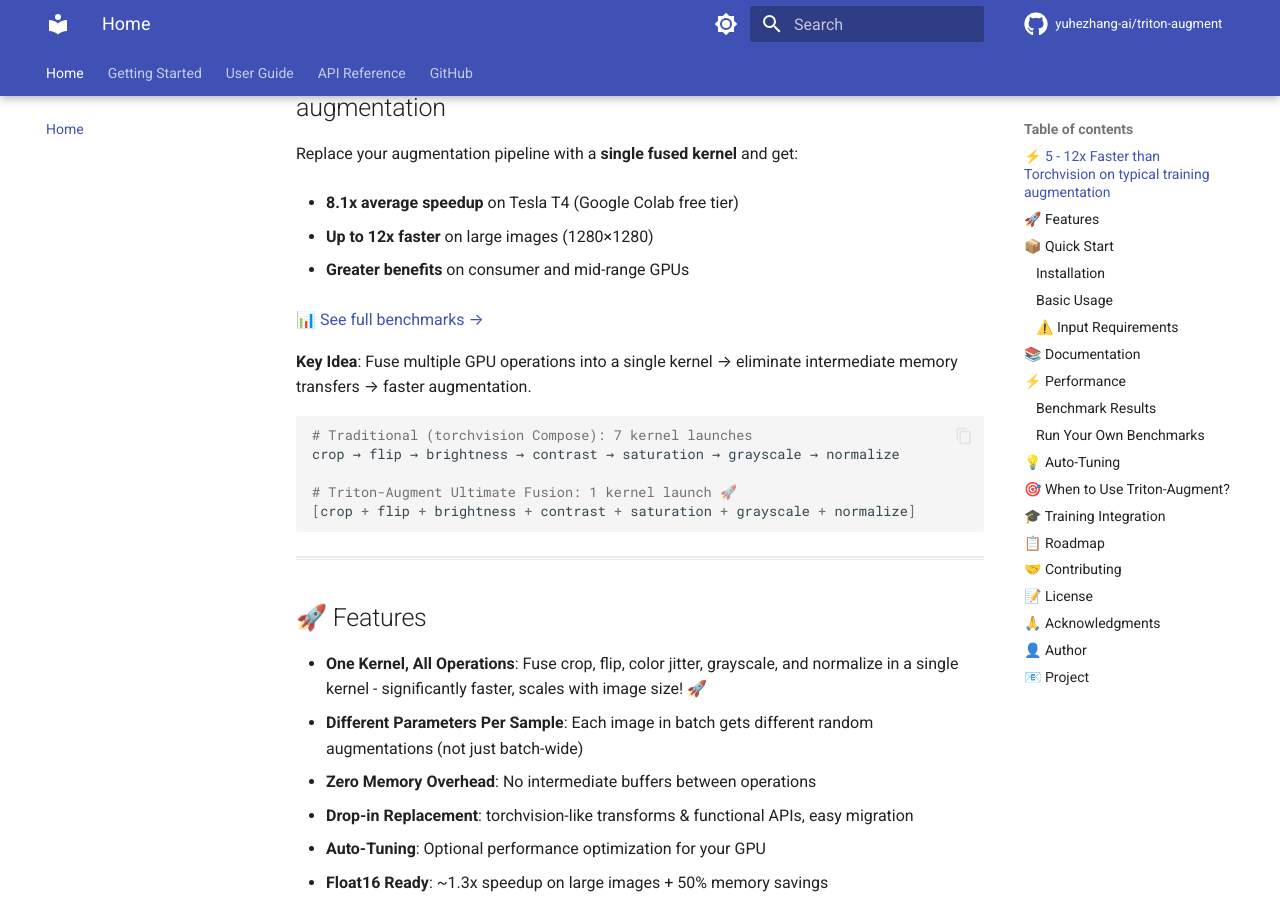
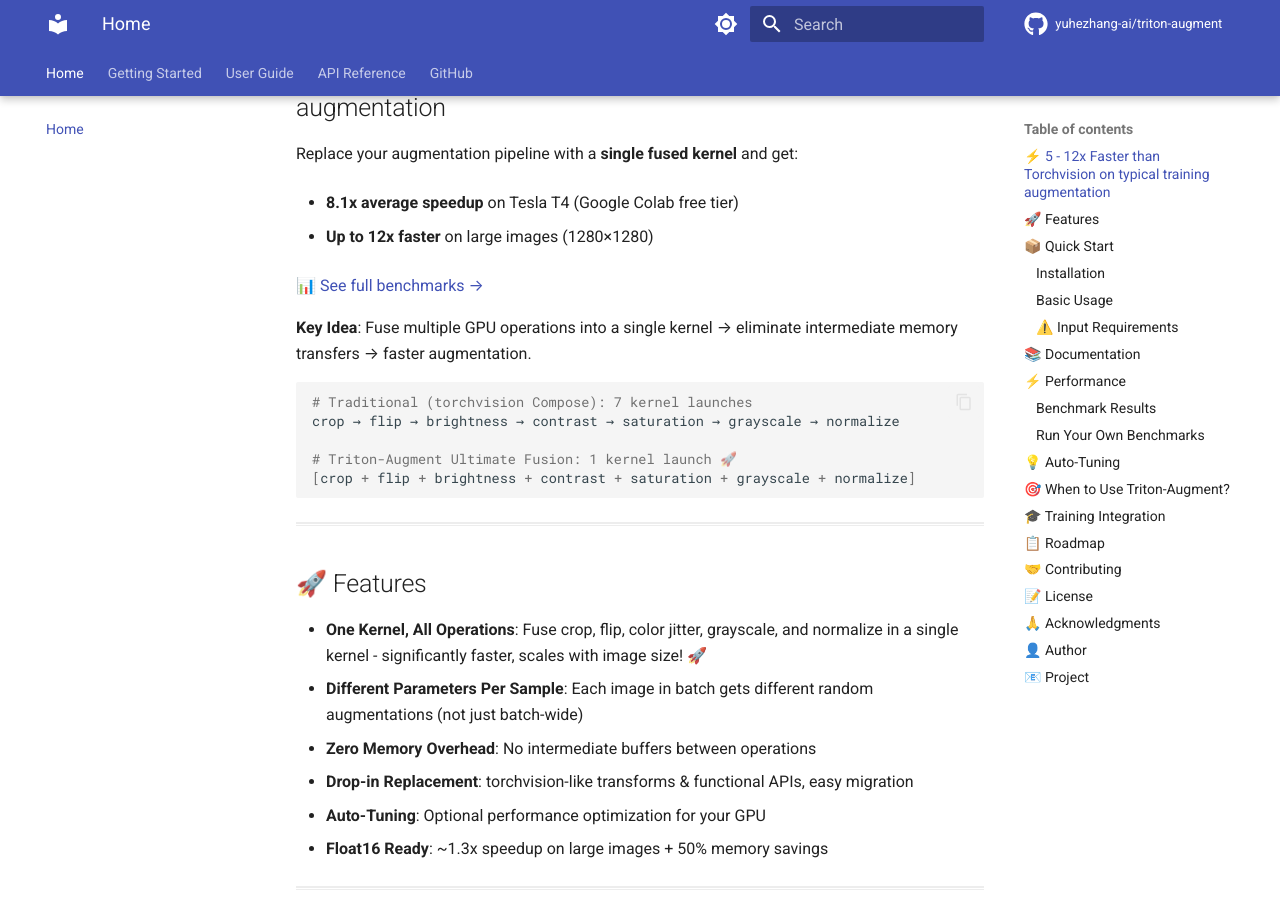
Before and after one commit to yuhezhang-ai/triton-augment, an MkDocs documentation site: the page built from docs/index.md, in a window 1280 px wide and 900 px high, scrolled down 375 px. Built offline with MkDocs 1.6.1 and Material for MkDocs 9.7.7, drawn with Linux system fonts in a browser that asks for light colours; comment, search, counter and statistics services are not loaded.

Commit message:
minor updates

```diff
--- a/docs/index.md
+++ b/docs/index.md
@@ -20,8 +20,6 @@
 - **8.1x average speedup** on Tesla T4 (Google Colab free tier)
 
 - **Up to 12x faster** on large images (1280×1280)
-
-- **Greater benefits** on consumer and mid-range GPUs
 
 [📊 See full benchmarks →](#-performance)
 
```
Also changed, not shown: README.md (+0 -3 lines).
